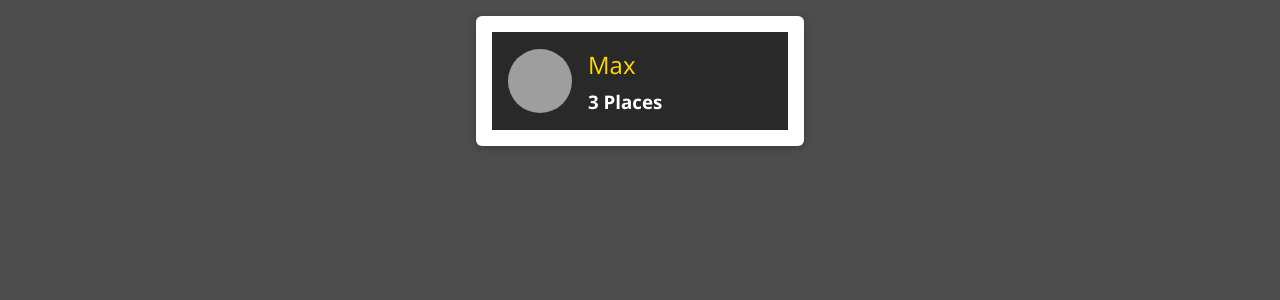
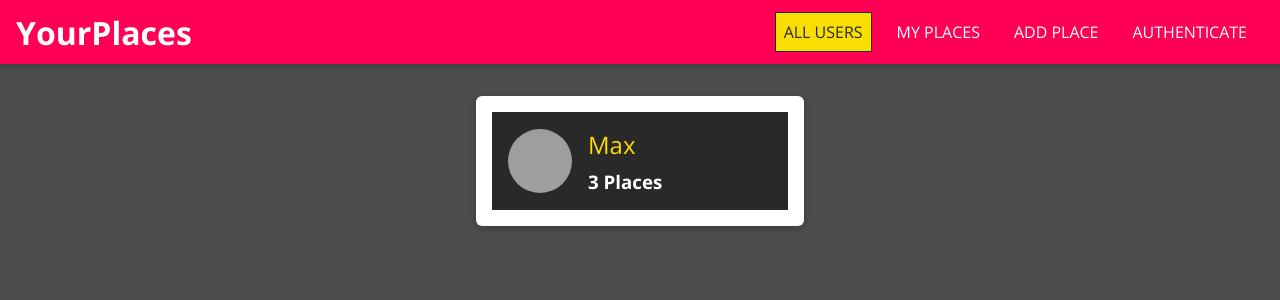
Before and after one commit to stefaniapopa/react-startup, a React (Create React App) app: page / in a window 1280 px wide. Shown: the top 300 px of the page. Built offline with nearby package versions, Linux system fonts and the light colour scheme; grey boxes are pictures that could not be loaded.

Commit message:
Added NavLinks

```diff
--- a/src/App.js
+++ b/src/App.js
@@ -1,17 +1,20 @@
-import React from 'react';
+import React from "react";
 import {
   BrowserRouter as Router,
   Route,
   Redirect,
-  Switch
-} from 'react-router-dom';
+  Switch,
+} from "react-router-dom";
 
-import Users from './user/pages/Users';
-import NewPlace from './places/pages/NewPlace';
+import Users from "./user/pages/Users";
+import NewPlace from "./places/pages/NewPlace";
+import MainNavigation from "./shared/components/Navigation/MainNavigation";
 
 const App = () => {
   return (
     <Router>
+      <MainNavigation />
+      <main>
         <Switch>
           <Route path="/" exact>
             <Users />
@@ -21,6 +24,7 @@ const App = () => {
           </Route>
           <Redirect to="/" />
         </Switch>
+      </main>
     </Router>
   );
 };
--- a/src/shared/components/Navigation/MainNavigation.js
+++ b/src/shared/components/Navigation/MainNavigation.js
@@ -1,6 +1,6 @@
 import React from 'react';
 import { Link } from 'react-router-dom';
-
+import NavLinks from './NavLinks';
 import MainHeader from './MainHeader';
 import './MainNavigation.css';
 
@@ -16,7 +16,7 @@ const MainNavigation = props => {
         <Link to="/">YourPlaces</Link>
       </h1>
       <nav>
-        ...
+        <NavLinks />
       </nav>
     </MainHeader>
   );
--- a/src/shared/components/Navigation/NavLinks.css
+++ b/src/shared/components/Navigation/NavLinks.css
@@ -0,0 +1,76 @@
+.nav-links {
+  list-style: none;
+  margin: 0;
+  padding: 0;
+  width: 100%;
+  height: 100%;
+  display: flex;
+  flex-direction: column;
+  justify-content: center;
+  align-items: center;
+}
+
+.nav-links li {
+  margin: 1rem;
+}
+
+.nav-links a {
+  border: 1px solid transparent;
+  color: #292929;
+  text-decoration: none;
+  padding: 0.5rem;
+}
+
+.nav-links a:hover,
+.nav-links a:active,
+.nav-links a.active {
+  background: #f8df00;
+  border-color: #292929;
+  color: #292929;
+}
+
+.nav-links button {
+  cursor: pointer;
+  border: 1px solid #292929;
+  color: #292929;
+  background: transparent;
+  padding: 0.5rem;
+  font: inherit;
+}
+
+.nav-links button:focus {
+  outline: none;
+}
+
+.nav-links button:hover,
+.nav-links button:active {
+  background: #292929;
+  color: white;
+}
+
+@media (min-width: 768px) {
+  .nav-links {
+    flex-direction: row;
+  }
+
+  .nav-links li {
+    margin: 0 0.5rem;
+  }
+
+  .nav-links a {
+    color: white;
+    text-decoration: none;
+  }
+
+  .nav-links button {
+    border: 1px solid white;
+    color: white;
+    background: transparent;
+  }
+
+  .nav-links button:hover,
+  .nav-links button:active {
+    background: #f8df00;
+    color: #292929;
+  }
+}
--- a/src/shared/components/Navigation/NavLinks.js
+++ b/src/shared/components/Navigation/NavLinks.js
@@ -0,0 +1,23 @@
+import React from 'react';
+import { NavLink } from 'react-router-dom';
+
+import './NavLinks.css';
+
+const NavLinks = props => {
+  return <ul className="nav-links">
+    <li>
+      <NavLink to="/" exact>ALL USERS</NavLink>
+    </li>
+    <li>
+      <NavLink to="/u1/places">MY PLACES</NavLink>
+    </li>
+    <li>
+      <NavLink to="/places/new">ADD PLACE</NavLink>
+    </li>
+    <li>
+      <NavLink to="/auth">AUTHENTICATE</NavLink>
+    </li>
+  </ul>
+};
+
+export default NavLinks;
```
Lines whose indentation alone changed are shown as unchanged.
